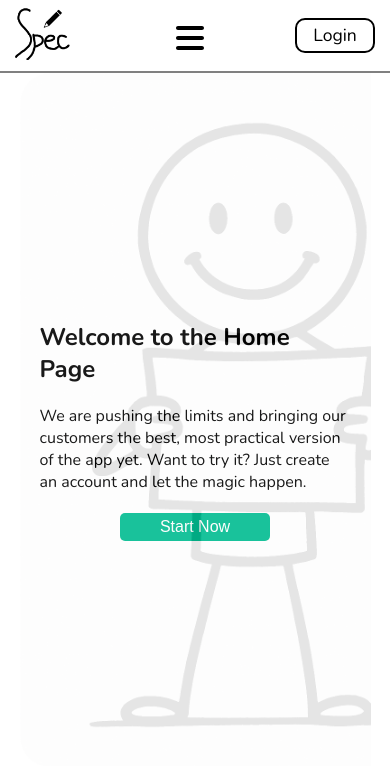
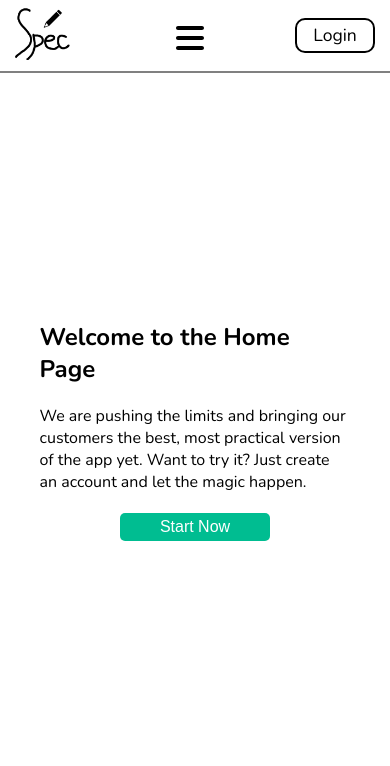
Before and after one commit to Dulepix/SpecificationsApp-reactApp, a React (Vite) app: page / in a window 390 px wide. Shown: the top 766 px of the page. Built offline with nearby package versions, Linux system fonts and the light colour scheme; no server answers.

Commit message:
mala ispravka

```diff
--- a/src/style/style_home.module.css
+++ b/src/style/style_home.module.css
@@ -65,7 +65,9 @@
     .sekcija img{
         height: calc(100vh - 150px);
         display: block;
-        margin: auto;
+        position: absolute;
+        left: 50%;
+        transform: translateX(-50%);
         opacity: .1;
     }
 }
```
